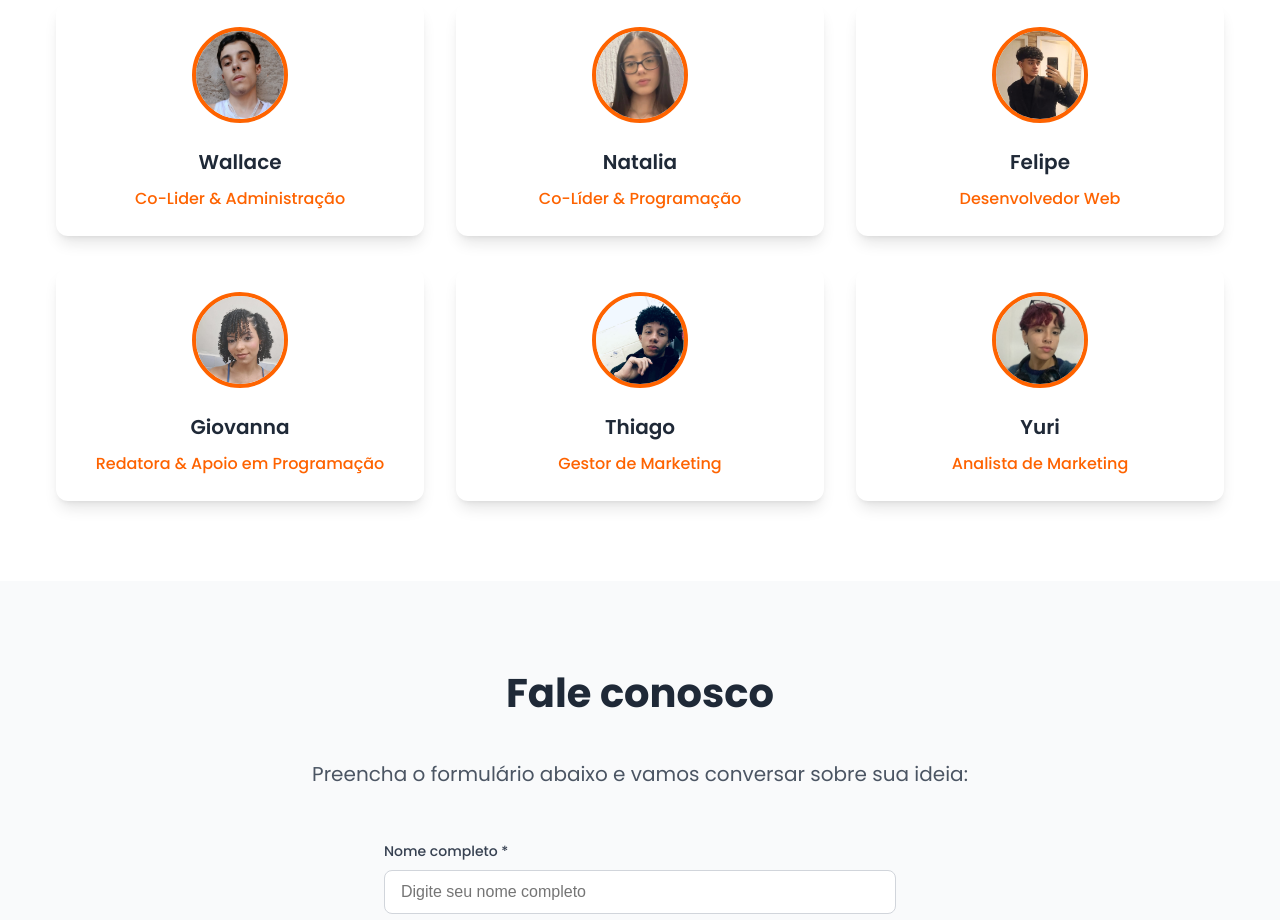
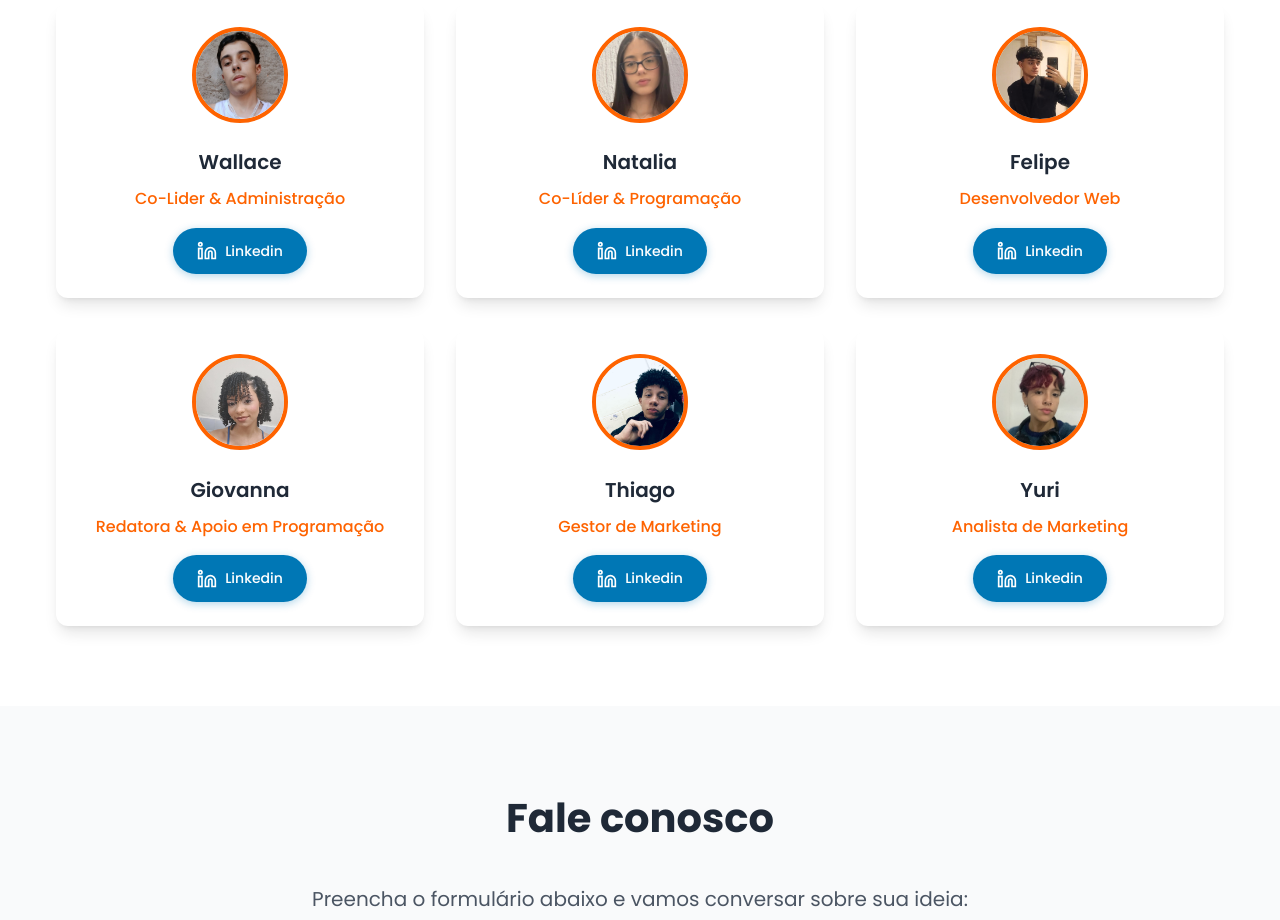
Before and after one commit to AgenciaCriae/agcria-, a plain HTML site: page index.html in a window 1280 px wide. Shown: the part 2517-3437 px from the top of the page. Drawn offline with Linux system fonts and the light colour scheme.

Commit message:
SiteOficial

```diff
--- a/index.html
+++ b/index.html
@@ -3,7 +3,7 @@
 <head>
   <meta charset="UTF-8" />
   <meta name="viewport" content="width=device-width, initial-scale=1.0" />
-  <title>Agência Criaê - Inovando marcas e Revolucionando sonhos</title>
+  <title>Agência Criae - Inovando marcas e Revolucionando sonhos</title>
   <link href="https://fonts.googleapis.com/css2?family=Poppins:wght@300;400;500;600;700;800;900&display=swap" rel="stylesheet">
   <link rel="stylesheet" href="style.css">
 
@@ -208,36 +208,84 @@
           <img src="wallace.jpg.jpg" alt="Wallace" class="team-photo">
           <h3 class="team-name">Wallace</h3>
           <p class="team-role">Co-Lider & Administração</p>
+          <a href="https://www.linkedin.com/in/wallace-costa-6570272a8/" class="linkedin-btn" target="_blank" rel="noopener noreferrer" aria-label="LinkedIn do Wallace">
+            <svg width="20" height="20" viewBox="0 0 24 24" fill="none" stroke="currentColor" stroke-width="2">
+              <path d="M16 8a6 6 0 0 1 6 6v7h-4v-7a2 2 0 0 0-2-2 2 2 0 0 0-2 2v7h-4v-7a6 6 0 0 1 6-6z"/>
+              <rect width="4" height="12" x="2" y="9"/>
+              <circle cx="4" cy="4" r="2"/>
+            </svg>
+            <span>Linkedin</span>
+          </a>
         </div>
 
         <div class="team-card">
           <img src="eu.jpg" alt="Natalia" class="team-photo">
           <h3 class="team-name">Natalia</h3>
           <p class="team-role">Co-Líder & Programação</p>
+          <a href="hhttps://www.linkedin.com/in/nataliabarbosa72/" class="linkedin-btn" target="_blank" rel="noopener noreferrer" aria-label="LinkedIn da Natalia">
+            <svg width="20" height="20" viewBox="0 0 24 24" fill="none" stroke="currentColor" stroke-width="2">
+              <path d="M16 8a6 6 0 0 1 6 6v7h-4v-7a2 2 0 0 0-2-2 2 2 0 0 0-2 2v7h-4v-7a6 6 0 0 1 6-6z"/>
+              <rect width="4" height="12" x="2" y="9"/>
+              <circle cx="4" cy="4" r="2"/>
+            </svg>
+            <span>Linkedin</span>
+          </a>
         </div>
 
         <div class="team-card">
           <img src="felipe.jpg" alt="Felipe" class="team-photo">
           <h3 class="team-name">Felipe</h3>
           <p class="team-role">Desenvolvedor Web</p>
+          <a href="https://www.linkedin.com/in/felipe-dos-santos-a8122a309/" class="linkedin-btn" target="_blank" rel="noopener noreferrer" aria-label="LinkedIn do Felipe">
+            <svg width="20" height="20" viewBox="0 0 24 24" fill="none" stroke="currentColor" stroke-width="2">
+              <path d="M16 8a6 6 0 0 1 6 6v7h-4v-7a2 2 0 0 0-2-2 2 2 0 0 0-2 2v7h-4v-7a6 6 0 0 1 6-6z"/>
+              <rect width="4" height="12" x="2" y="9"/>
+              <circle cx="4" cy="4" r="2"/>
+            </svg>
+            <span>Linkedin</span>
+          </a>
         </div>
 
         <div class="team-card">
           <img src="giovanna.jpg.jpg" alt="Giovanna" class="team-photo">
           <h3 class="team-name">Giovanna</h3>
           <p class="team-role">Redatora & Apoio em Programação</p>
+          <a href="https://www.linkedin.com/in/giovanna-santos-13847a366/" class="linkedin-btn" target="_blank" rel="noopener noreferrer" aria-label="LinkedIn da Giovanna">
+            <svg width="20" height="20" viewBox="0 0 24 24" fill="none" stroke="currentColor" stroke-width="2">
+              <path d="M16 8a6 6 0 0 1 6 6v7h-4v-7a2 2 0 0 0-2-2 2 2 0 0 0-2 2v7h-4v-7a6 6 0 0 1 6-6z"/>
+              <rect width="4" height="12" x="2" y="9"/>
+              <circle cx="4" cy="4" r="2"/>
+            </svg>
+            <span>Linkedin</span>
+          </a>
         </div>
 
         <div class="team-card">
           <img src="thigo.jpg.jpg" alt="Thiago" class="team-photo">
           <h3 class="team-name">Thiago</h3>
           <p class="team-role">Gestor de Marketing</p>
+          <a href="https://www.linkedin.com/in/thiago-amorim-a9586a335/" class="linkedin-btn" target="_blank" rel="noopener noreferrer" aria-label="LinkedIn do Thiago">
+            <svg width="20" height="20" viewBox="0 0 24 24" fill="none" stroke="currentColor" stroke-width="2">
+              <path d="M16 8a6 6 0 0 1 6 6v7h-4v-7a2 2 0 0 0-2-2 2 2 0 0 0-2 2v7h-4v-7a6 6 0 0 1 6-6z"/>
+              <rect width="4" height="12" x="2" y="9"/>
+              <circle cx="4" cy="4" r="2"/>
+            </svg>
+            <span>Linkedin</span>
+          </a>
         </div>
 
         <div class="team-card">
           <img src="PHOTO-2025-06-06-19-57-13.jpg" alt="Yuri" class="team-photo">
           <h3 class="team-name">Yuri</h3>
           <p class="team-role">Analista de Marketing</p>
+          <a href="https://www.linkedin.com/in/yuri-rodrigues-96b687245/" class="linkedin-btn" target="_blank" rel="noopener noreferrer" aria-label="LinkedIn do Yuri">
+            <svg width="20" height="20" viewBox="0 0 24 24" fill="none" stroke="currentColor" stroke-width="2">
+              <path d="M16 8a6 6 0 0 1 6 6v7h-4v-7a2 2 0 0 0-2-2 2 2 0 0 0-2 2v7h-4v-7a6 6 0 0 1 6-6z"/>
+              <rect width="4" height="12" x="2" y="9"/>
+              <circle cx="4" cy="4" r="2"/>
+            </svg>
+            <span>Linkedin</span>
+          </a>
         </div>
       </div>
     </div>
@@ -314,7 +362,7 @@
       </div>
 
       <p class="footer-copyright">
-        &copy; 2025 Criaê — Todos os direitos reservados.
+        &copy; 2025 Criae — Todos os direitos reservados.
       </p>
     </div>
   </footer>
--- a/style.css
+++ b/style.css
@@ -22,6 +22,8 @@
   --gray-900: #111827;
   --blue-600: #2563eb;
   --blue-700: #1d4ed8;
+  --linkedin-blue: #0077b5;
+  --linkedin-hover: #005885;
   --font-family: 'Poppins', sans-serif;
   --shadow-sm: 0 1px 2px 0 rgb(0 0 0 / 0.05);
   --shadow-md: 0 4px 6px -1px rgb(0 0 0 / 0.1), 0 2px 4px -2px rgb(0 0 0 / 0.1);
@@ -597,6 +599,33 @@ body {
 .team-role {
   color: var(--primary-color);
   font-weight: 500;
+  margin-bottom: 1rem;
+}
+
+/* LinkedIn Button */
+.linkedin-btn {
+  display: inline-flex;
+  align-items: center;
+  gap: 0.5rem;
+  background-color: var(--linkedin-blue);
+  color: var(--white-color);
+  padding: 0.75rem 1.5rem;
+  border-radius: 25px;
+  text-decoration: none;
+  font-weight: 500;
+  font-size: 0.875rem;
+  transition: all 0.3s ease;
+  box-shadow: 0 2px 8px rgba(0, 119, 181, 0.3);
+}
+
+.linkedin-btn:hover {
+  background-color: var(--linkedin-hover);
+  transform: translateY(-2px);
+  box-shadow: 0 4px 12px rgba(0, 119, 181, 0.4);
+}
+
+.linkedin-btn svg {
+  flex-shrink: 0;
 }
 
 /* Contact Form */
@@ -751,6 +780,14 @@ body {
 }
 
 /* Responsive Design */
+@media (max-width: 768px) {
+  .linkedin-btn {
+    width: 100%;
+    justify-content: center;
+    margin-top: 0.5rem;
+  }
+}
+
 @media (max-width: 640px) {
   .section-title {
     font-size: 2rem;
```
